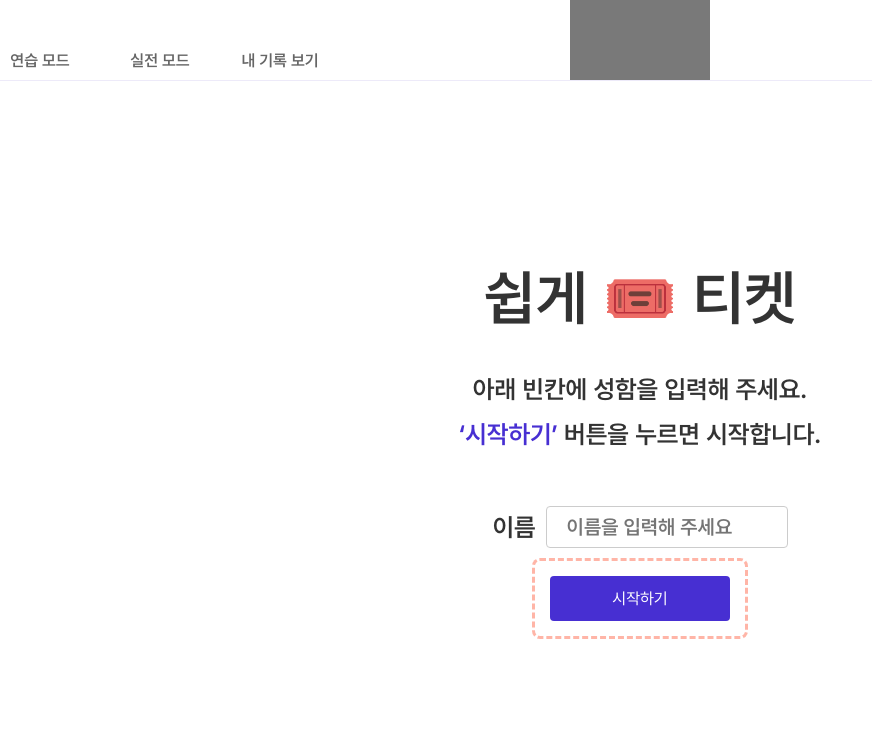
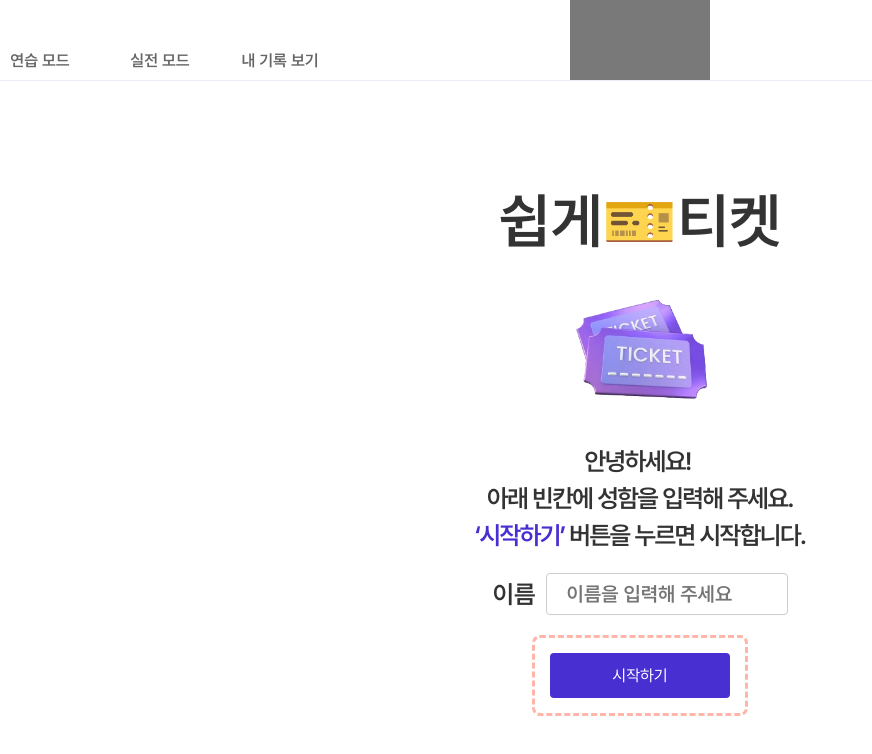
Before and after one commit to Easy-Ti-cket/easy-ticket, a React (Vite) app: page /main in a window 1280 px wide. Shown: the top 754 px of the page, without its empty margins (0-872 px from the left). Built offline with nearby package versions, Linux system fonts and the light colour scheme.

Commit message:
Refactor: 메인 화면 로고 추가 및 배치 수정

```diff
--- a/src/pages/main/Main.jsx
+++ b/src/pages/main/Main.jsx
@@ -4,6 +4,8 @@ import Animation from "../../components/Animation";
 import { useAtom } from "jotai";
 import { userNameAtom } from "../../store/atom";
 import { useNavigate } from "react-router-dom";
+import MainImage from "../../assests/images/main.png";
+
 const MainContainer = styled.div`
   display: flex;
   flex-direction: column;
@@ -25,12 +27,17 @@ const Instructions = styled.p`
   margin-top: 20px;
   font-family: pretendardB;
   font-size: 25px;
+  font-style: normal;
+  font-weight: 600;
+  line-height: normal;
+  letter-spacing: -1.5px;
+  white-space: pre-wrap;
 `;
 
 const InputGroup = styled.div`
   display: flex;
   align-items: center;
-  margin: 60px 0 10px 0;
+  margin: 20px 0;
   font-size: 25px;
 `;
 
@@ -46,6 +53,13 @@ const Input = styled.input`
   border-radius: 4px;
   font-family: pretendardB;
   font-size: 20px;
+`;
+
+const SytledMainImage = styled.img`
+  width: 150px;
+  height: auto;
+  flex-shrink: 0;
+  object-fit: cover;
 `;
 
 function Main() {
@@ -68,13 +82,18 @@ function Main() {
     <MainContainer>
       <Title>
         {/* 로고로 대체 */}
-        쉽게 <Logo>🎟️</Logo> 티켓
+        쉽게<Logo>🎫</Logo>티켓
       </Title>
-      <Instructions>아래 빈칸에 성함을 입력해 주세요.</Instructions>
+      <SytledMainImage src={MainImage} alt="main image" />
       <Instructions>
+        안녕하세요! {/* 메인 페이지 멘트 수정 필요 */}
+        <br />
+        아래 빈칸에 성함을 입력해 주세요.
+        <br />
         <span style={{ color: "var(--key-color)" }}>‘시작하기’</span> 버튼을
         누르면 시작합니다.
       </Instructions>
+
       <InputGroup>
         <Label htmlFor="name">이름</Label>
         <Input
```
Also changed, not shown: src/assests/images/main.png (added).
